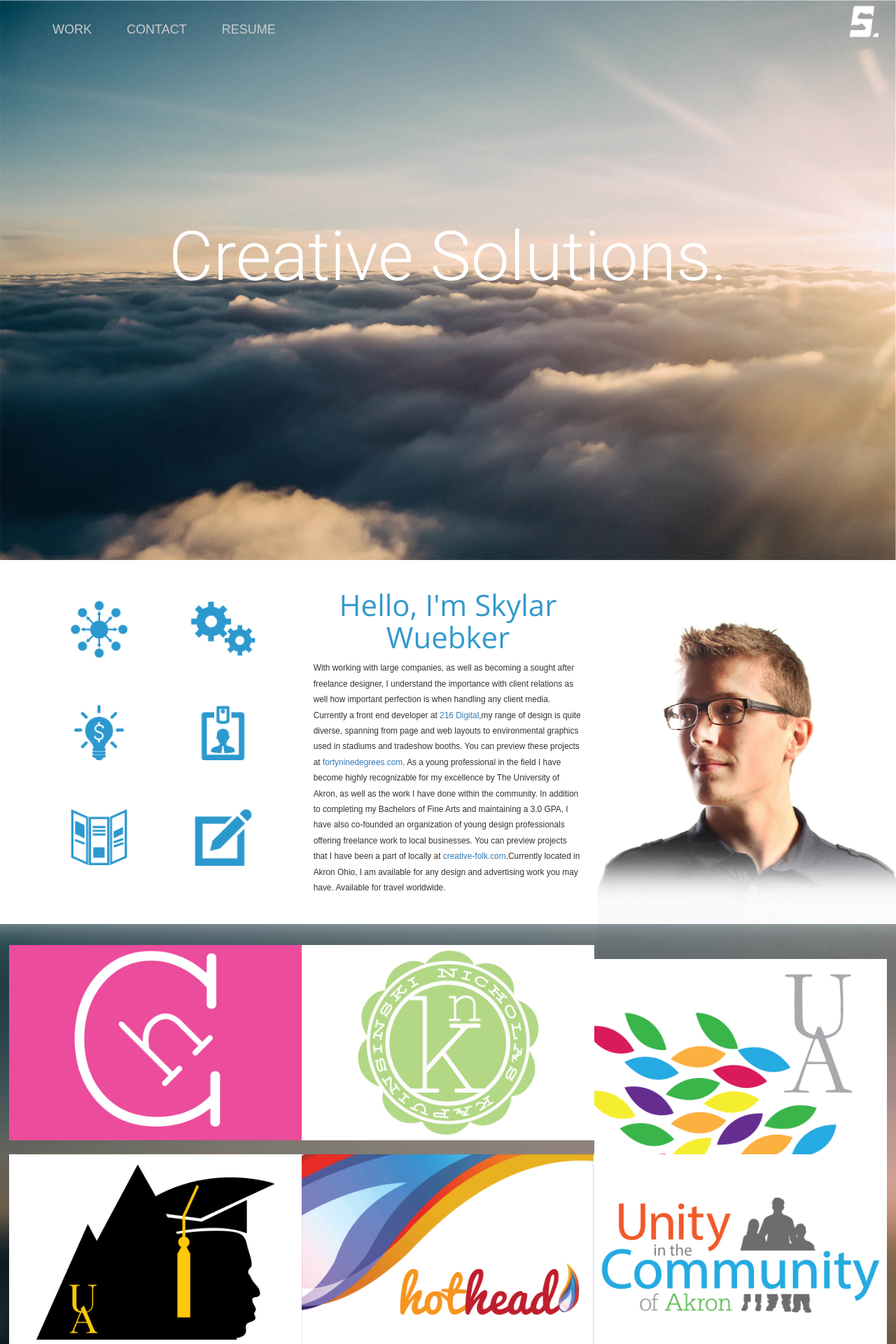
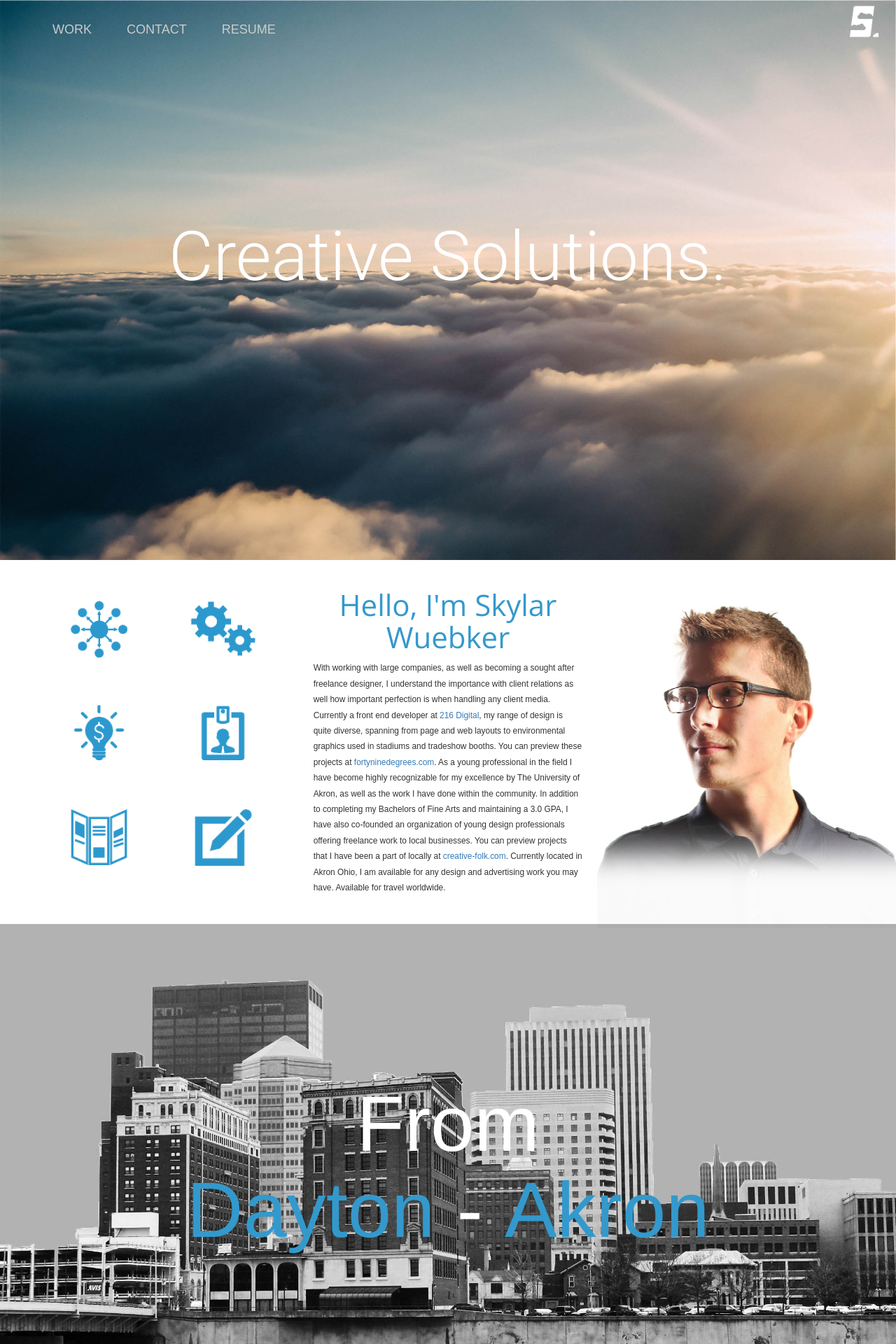
Before and after one commit to wuebkers/skylarwuebker.com, a PHP site: page / in a window 1280 px wide. Shown: the top 1920 px of the page at 70% size. Run offline with PHP 8.4, Linux system fonts and the light colour scheme; some libraries are stand-ins or nearby versions; some web fonts are replaced.

Commit message:
location

```diff
--- a/contact.html
+++ b/contact.html
@@ -105,7 +105,7 @@
                     <div class="clear"></div>
                    <div class="reach">
             			<h4>Also get connected with me.</h4>
-                   		<div class="social col-lg-6 col-lg-offset-4">
+                   		<div class="social col-lg-2 col-lg-offset-5">
             				<a target="blank" href="https://www.facebook.com/Skywueb"><div class="facebook"></div></a>
             				<a target="blank" href="http://www.linkedin.com/in/skylarwuebker/"><div class="linkedin"></div></a>
                 			<a target="blank" href="https://www.github.com/wuebkers"><div class="github"></div></a>
--- a/css/main.css
+++ b/css/main.css
@@ -280,14 +280,14 @@ transition: opacity 0.3s;
    }
 
    .self {
-	 height:500px;
+	 height:460px;
 	 overflow:hidden;
 	 float:right;
 	 background-image:url(../photos/face.png);
 	 background-size: inherit;
 	 background-repeat: no-repeat;
 	 background-position:center;
-	 margin-top:-450px;
+	 margin-top:-454px;
    }
 
    .pitch {
@@ -311,6 +311,36 @@ transition: opacity 0.3s;
    .skills img {
 	 margin-left:5.5em;
 	 margin-top:3.5em;
+   }
+
+   /* Location */
+
+   .location{
+	 width:100%;
+	 background:url(../photos/dayton.jpg);
+	 background-position:center;
+	 background-size:cover;
+	 background-repeat:no-repeat;
+   }
+
+   h6 {
+	color: #FFF;
+	text-align:center;
+	font-size:8em;
+	font-family:'Open Sans' sans-serif;
+	font-weight:500;
+	padding: 2em;
+	margin:0;
+   }
+
+   .dayton {
+	color:#3399CC;
+	display:inline;
+   }
+
+   .akron {
+	color:#3399CC;
+	display:inline;
    }
 
    /*Tile Properties*/
@@ -426,7 +456,7 @@ transition: opacity 0.3s;
 		width:50px;
 		height:50px;
 		float:left;
-		margin-left:9.5em;
+		margin-left:4.5em;
 		background-size:cover;
 		background-image:url(../photos/linkedin.png);
 	}
@@ -443,7 +473,7 @@ transition: opacity 0.3s;
 	width:50px;
 	height:50px;
 	float:left;
-	margin-left:9.5em;
+	margin-left:4.5em;
 	background-size:cover;
 	background-image:url(../photos/github.png);
 	}
--- a/index.html
+++ b/index.html
@@ -87,16 +87,17 @@
                 <div class="skills col-lg-4"><img src="photos/web.png" width="100"><img src="photos/development.png"width="100"><br><img src="photos/branding.png"width="100"><img src="photos/identity.png"width="100"><br><img src="photos/print.png"width="100"><img src="photos/graphic.png"width="100">
                 </div>
                     <div class="pitch col-xs-12 col-sm-12 col-md-6 col-lg-4">
-                		<h4>Hello, I'm Skylar Wuebker</h4><p>With working with large companies, as well as becoming a sought after freelance designer, I understand the importance with client relations as well how important perfection is when handling any client media. Currently a front end developer at <a target=blank href="http://www.216digital.com">216 Digital</a>,my range of design is quite diverse, spanning from page and web layouts to environmental graphics used in stadiums and tradeshow booths. You can preview these projects at <a target=blank href="http://www.fortyninedegrees.com">fortyninedegrees.com</a>. As a young professional in the field I have become highly recognizable for my excellence by The University of Akron, as well as the work I have done within the community. In addition to completing my Bachelors of Fine Arts and maintaining a 3.0 GPA, I have also co-founded an organization of young design professionals offering freelance work to local businesses. You can preview projects that I have been a part of locally at <a target=blank href="http://www.creative-folk.com">creative-folk.com</a>.Currently located in Akron Ohio, I am available for any design and advertising work you may have. Available for travel worldwide.</p>
+                		<h4>Hello, I'm Skylar Wuebker</h4><p>With working with large companies, as well as becoming a sought after freelance designer, I understand the importance with client relations as well how important perfection is when handling any client media. Currently a front end developer at <a target=blank href="http://www.216digital.com">216 Digital</a>, my range of design is quite diverse, spanning from page and web layouts to environmental graphics used in stadiums and tradeshow booths. You can preview these projects at <a target=blank href="http://www.fortyninedegrees.com">fortyninedegrees.com</a>. As a young professional in the field I have become highly recognizable for my excellence by The University of Akron, as well as the work I have done within the community. In addition to completing my Bachelors of Fine Arts and maintaining a 3.0 GPA, I have also co-founded an organization of young design professionals offering freelance work to local businesses. You can preview projects that I have been a part of locally at <a target=blank href="http://www.creative-folk.com">creative-folk.com</a>. Currently located in Akron Ohio, I am available for any design and advertising work you may have. Available for travel worldwide.</p>
                 	</div>
                 </div>
+                <div class="self col-lg-4">
+                </div>
+                <div class="location">
+                	<span><h6>From<br><div class="dayton">Dayton</div> - <div class="akron">Akron</div></h6></span>
+                </div>
+                <div class="clear"></div>
 
-				<div class="self col-lg-4"></div>
-
-                <div class="window row"
-                		data-center="background-position: 50% 50%;"
-    					data-top-bottom="background-position: 50% 100%;"
-    					data-bottom-top="background-position: 70% 0%;">
+                <div class="window row">
                     <ul class="items list-unstyled">
                         <li class="tile web">
                             <a href="photos/tiles/crystal_tile.png" title="Open Project in Lightbox" rel="project1" class="fancybox fancy-image" data-title-id="title-1"><img src="photos/tiles/crystal_tile.png"></a>
@@ -128,9 +129,7 @@
                 </div>
                 <div class="reach">
             		<h4>Ready to stand out?<div class="button"><a href="contact.html">Get in touch</a></div></h4>
-                    <div class="social col-lg-6 col-lg-offset-4">
-                </div>
-
+				</div>
                 <div class="clear"></div>
                 <div class="footer"><article> &copy; Skylar Wuebker 2015</div>
             </section>
--- a/js/main.js
+++ b/js/main.js
@@ -63,3 +63,25 @@ $(document).scroll(function(){
 	   $('.logo').css({"background-image":"url(photos/button-white.png)"});
     }
 });
+
+var b = $(".dayton").offset().top;
+var c = $(".akron").offset().top;
+
+$(document).hover(function(){
+    if($(this).hover() = b)
+    {
+       $('.location').css({"background":"url(photos/dayton-hover.jpg)"});
+	   $('.location a').css({"color":"white"});
+    } else {
+       $('.location').css({"background":"url(photos/dayton.jpg)"});
+	   $('.location a').css({"color":"#3399CC"});
+    }
+	if($(this).hover() = c)
+    {
+       $('.location').css({"background":"url(photos/akron-hover.jpg)"});
+	   $('.location a').css({"color":"white"});
+    } else {
+       $('.location').css({"background":"url(photos/akron.jpg)"});
+	   $('.location a').css({"color":"#3399CC"});
+    }
+});
```
Also changed, not shown: photos/akron-hover.jpg (added), photos/akron.jpg (added), photos/dayton-hover.jpg (added), photos/dayton.jpg (added).
